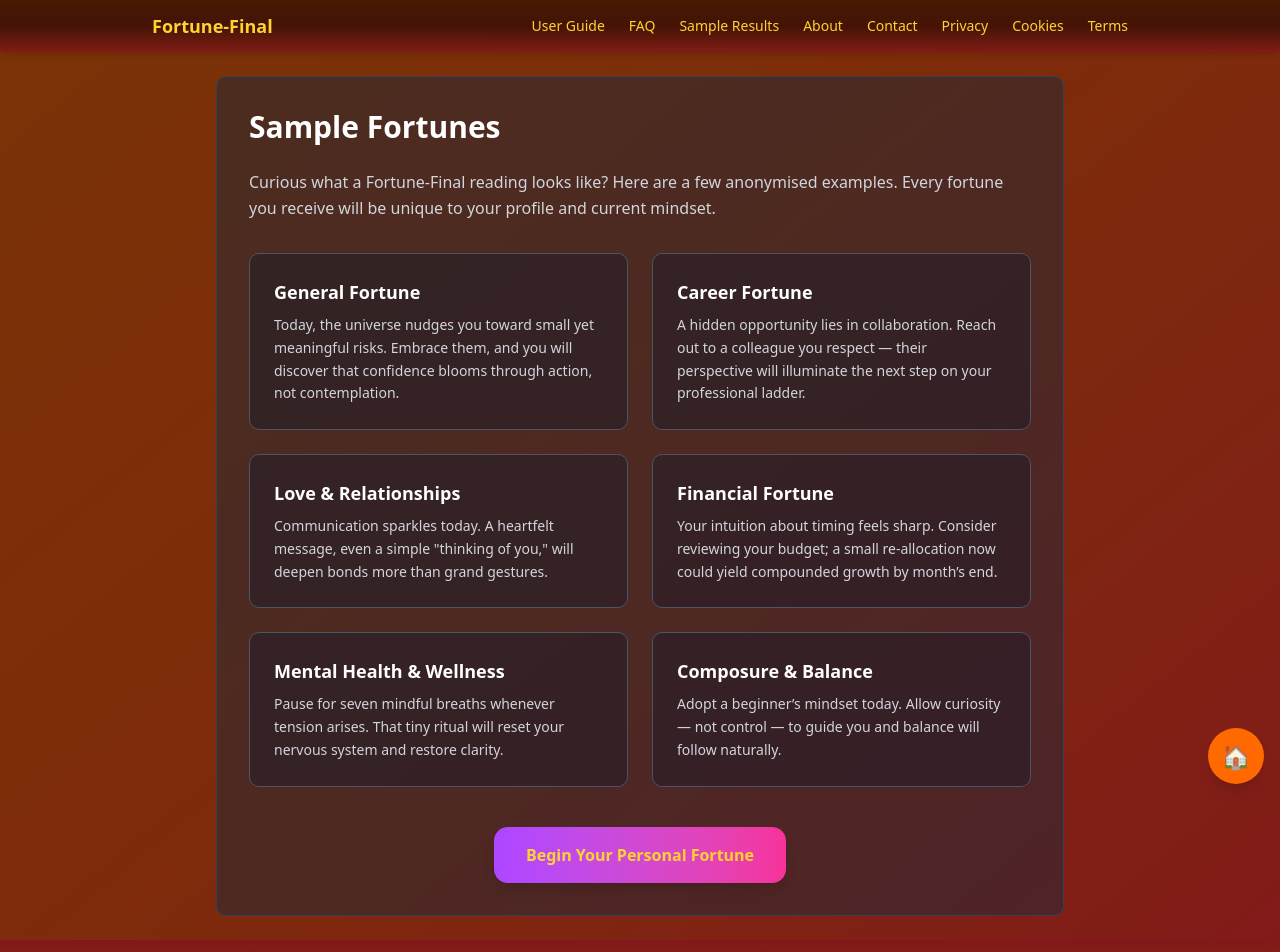
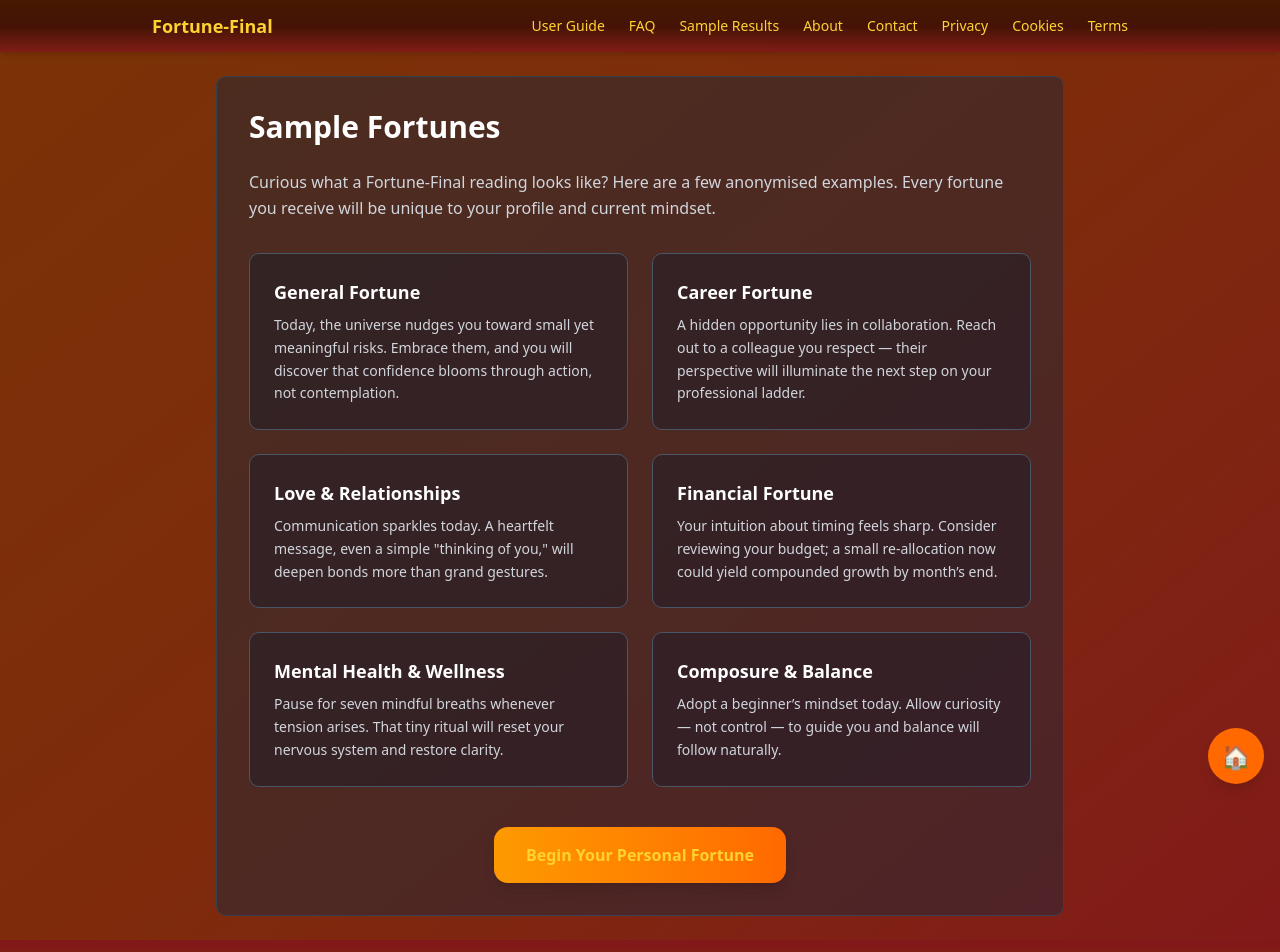
Before and after one commit to LeConsulat2/fortune-final, a Next.js app: page /sample-results in a window 1280 px wide. Shown: the top 952 px of the page. Built offline with nearby package versions, Linux system fonts and the light colour scheme.

Commit message:
Update page.tsx

```diff
--- a/app/sample-results/page.tsx
+++ b/app/sample-results/page.tsx
@@ -67,7 +67,7 @@ export default function SampleResultsPage() {
         <div className="text-center mt-10">
           <a
             href="/start/step-1-personal-info"
-            className="inline-flex items-center gap-2 px-8 py-4 bg-gradient-to-r from-purple-500 to-pink-500 text-white font-semibold rounded-xl shadow-lg hover:shadow-xl transition-all duration-300"
+            className="inline-flex items-center gap-2 px-8 py-4 bg-gradient-to-r from-amber-500 to-orange-500 text-white font-semibold rounded-xl shadow-lg hover:shadow-xl transition-all duration-300"
           >
             Begin Your Personal Fortune
           </a>
```
